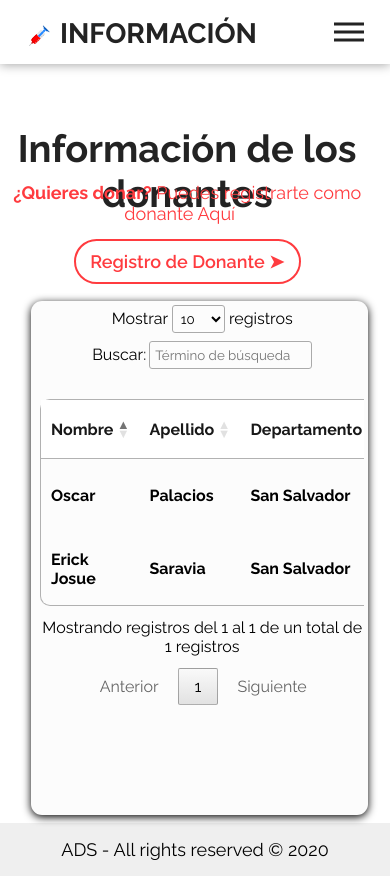
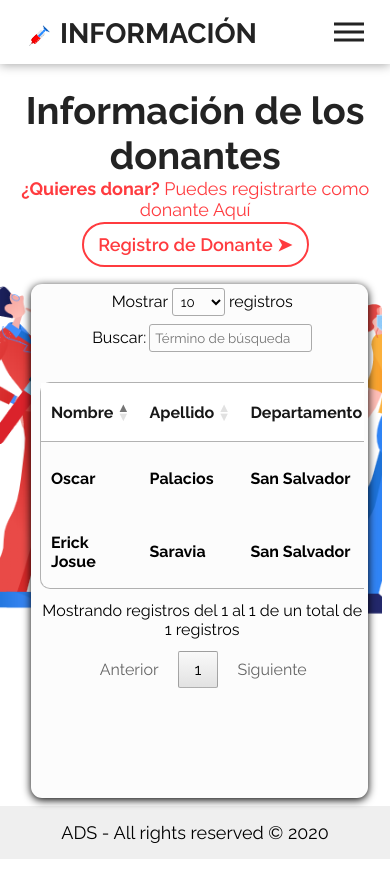
Before and after one commit to Steve-Hndz/UFront-End, a PHP site: page /web/Donantes/list in a window 390 px wide. Run offline with PHP 8.4, Linux system fonts and the light colour scheme; data comes from the database, SQL or seed files in the repository; some libraries are stand-ins or nearby versions.

Commit message:
update: Correcciones para los donantes

```diff
--- a/assets/css/donantes.css
+++ b/assets/css/donantes.css
@@ -34,8 +34,6 @@
   height: auto;
   display: flex;
   justify-content: center;
-  margin-top: -50px;
-  margin-bottom: -35px;
 }
 
 .donantes__img {
@@ -45,12 +43,10 @@
 
 .donantes__container-title {
   width: 100%;
-  display: block;
   text-align: center;
 }
 .donantes__txtregistrar {
   width: 100%;
-  display: inline-block;
   text-align: center;
 }
 .donantes__txtregistrar p {
@@ -58,18 +54,14 @@
   font-weight: bold;
   font-size: var(--font-size-medium);
   vertical-align: text-bottom;
-  margin-top: 13px;
-  margin-bottom: 13px;
 }
 
 .donantes__txtregistrar p span {
   color: var(--color-accent);
   font-size: var(--font-size-medium);
   font-weight: normal;
-  margin-right: 15px;
 }
 .donantes__title {
-  margin: 1em 0;
   font-size: var(--font-size-xbig);
   color: var(--color-black);
 }
@@ -237,6 +229,7 @@ tr:hover {
   .donantes__view {
     height: auto;
     margin-top: 1em;
+    background-image: url("http://127.0.0.1/web/assets/images/donantes.png");
     background-position: center;
     background-size: cover;
     flex-direction: column;
@@ -244,7 +237,7 @@ tr:hover {
     margin-left: -2%;
     padding: 2%;
   }
-  .donantes__img {
+  .donantes__container-img {
     display: none;
   }
   .donantes__form {
@@ -278,8 +271,12 @@ tr:hover {
   }
   .donantes {
     z-index: 1;
+    margin-left: 1em;
     margin-bottom: 1em;
     width: 100%;
+    text-align: center;
+    align-items: center;
+    justify-content: center;
   }
   .donantes__container {
     width: 90%;
--- a/assets/css/pacientes.css
+++ b/assets/css/pacientes.css
@@ -242,8 +242,12 @@ tr:hover {
 
   .pacientes {
     z-index: 1;
+    margin-left: 1em;
     margin-bottom: 1em;
     width: 100%;
+    text-align: center;
+    align-items: center;
+    justify-content: center;
   }
 
   .pacientes__container-img {
--- a/views/donantes.php
+++ b/views/donantes.php
@@ -1,7 +1,6 @@
 <main>
     <div class="donantes__view">
         <div class="donantes">
-
             <div class="donantes__container-title">
                 <h3 class="donantes__title">Información de los donantes</h3>
             </div>
@@ -11,7 +10,7 @@
             </div>
 
             <div class="donantes__txtregistrar">
-                <p class="donantes__p">¿Quieres donar? <span>Puedes registrarte como donante Aquí</span></p>
+                <p>¿Quieres donar? <span>Puedes registrarte como donante Aquí</span></p>
                 <button class="button button--outline"> Registro de Donante ➤</button>
             </div>
         </div>
```
